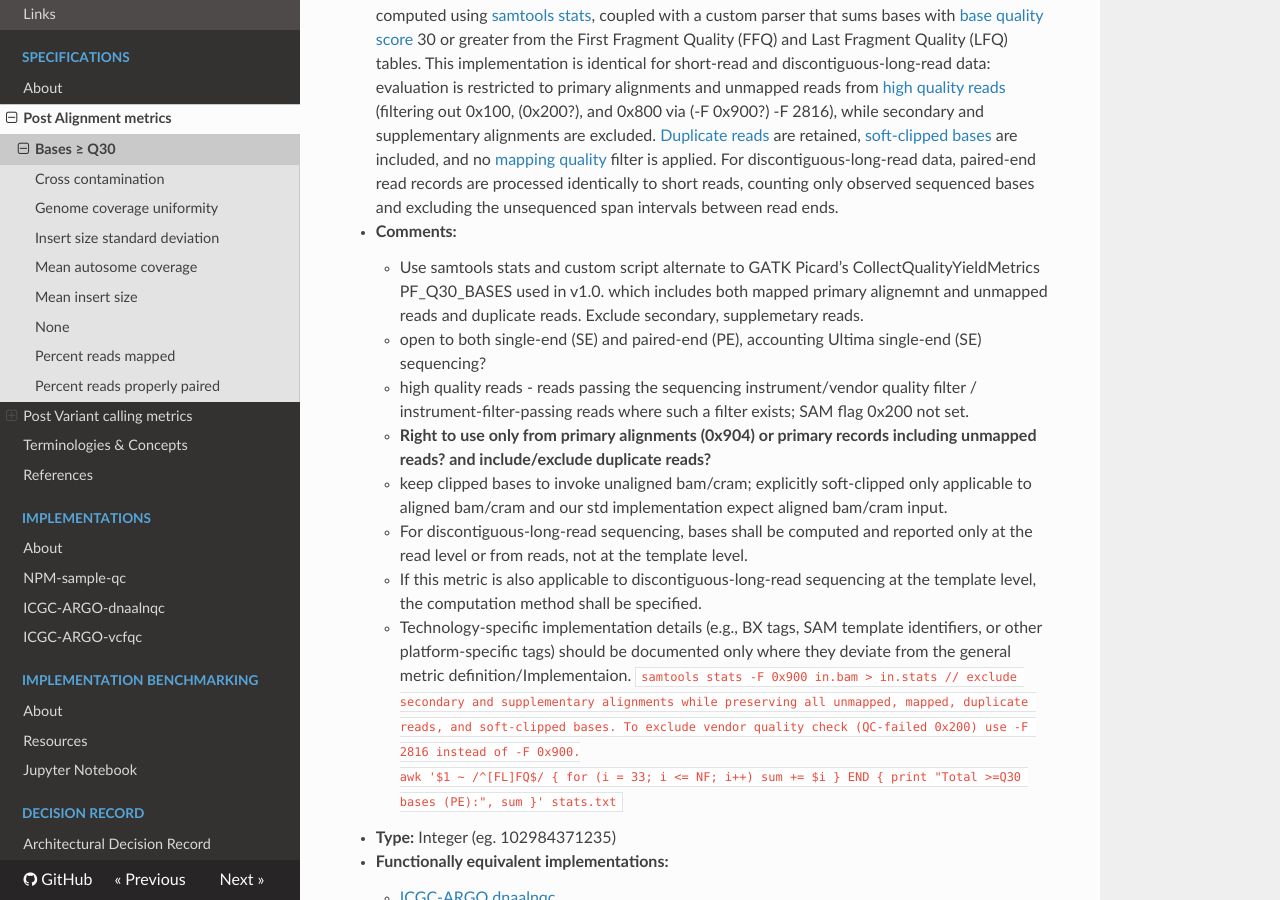
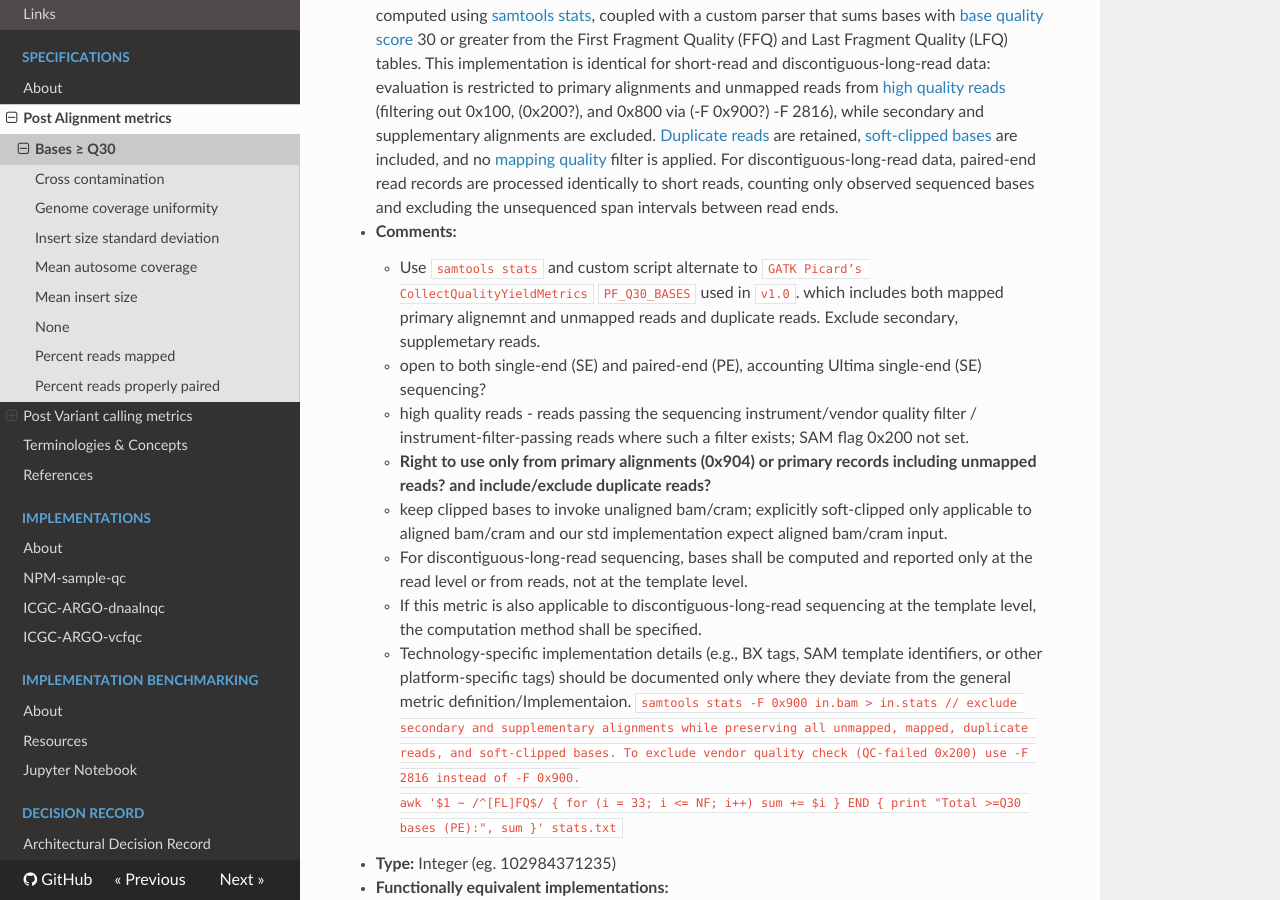
Before and after one commit to ga4gh/quality-control-wgs, an MkDocs documentation site: the page built from docs/metrics_definitions/bases-q30.md, in a window 1280 px wide and 900 px high, scrolled down 372 px. Built offline with MkDocs 1.6.1, drawn with Linux system fonts in a browser that asks for light colours; nearby versions of some CDN libraries.

Commit message:
update bq >30 dev version awaiting further input/feedback

```diff
--- a/docs/metrics_definitions/bases-q30.md
+++ b/docs/metrics_definitions/bases-q30.md
@@ -7,7 +7,7 @@ primary alignmnets and unmapped reads of [high quality reads](terminologies.md#h
 - **Implementation details:** In the [NPM-sample-QC](References.md#npm-sample-qc) reference implementation, this metric is computed using [samtools stats](terminologies.md#samtools-stats), coupled with a custom parser that sums bases with [base quality score](terminologies.md#base-quality-score) 30 or greater from the First Fragment Quality (FFQ) and Last Fragment Quality (LFQ) tables. This implementation is identical for short-read and discontiguous-long-read data: evaluation is restricted to primary alignments and unmapped reads from [high quality reads](terminologies.md#high-quality-reads) (filtering out 0x100, (0x200?), and 0x800 via (-F 0x900?) -F 2816), while secondary and supplementary alignments are excluded. [Duplicate reads](terminologies.md#duplicated-reads) are retained, [soft-clipped bases](terminologies.md#clipped-bases) are included, and no [mapping quality](terminologies.md#mapping-quality) filter is applied.
 For discontiguous-long-read data,  paired-end read records are processed identically to short reads, counting only observed sequenced bases and excluding the unsequenced span intervals between read ends.
 - **Comments:**
-    - Use samtools stats and custom script alternate to GATK Picard’s CollectQualityYieldMetrics PF_Q30_BASES used in v1.0. which includes both mapped primary alignemnt and unmapped reads and duplicate reads. Exclude secondary, supplemetary reads.
+    - Use `samtools stats` and custom script alternate to `GATK Picard’s CollectQualityYieldMetrics` `PF_Q30_BASES` used in `v1.0`. which includes both mapped primary alignemnt and unmapped reads and duplicate reads. Exclude secondary, supplemetary reads.
     - open to both single-end (SE) and paired-end (PE), accounting Ultima single-end (SE) sequencing?
     - high quality reads - reads passing the sequencing instrument/vendor quality filter / instrument-filter-passing reads where such a filter exists; SAM flag 0x200 not set.
     - **Right to use only from primary alignments (0x904) or primary records including unmapped reads? and include/exclude duplicate reads?**
```
